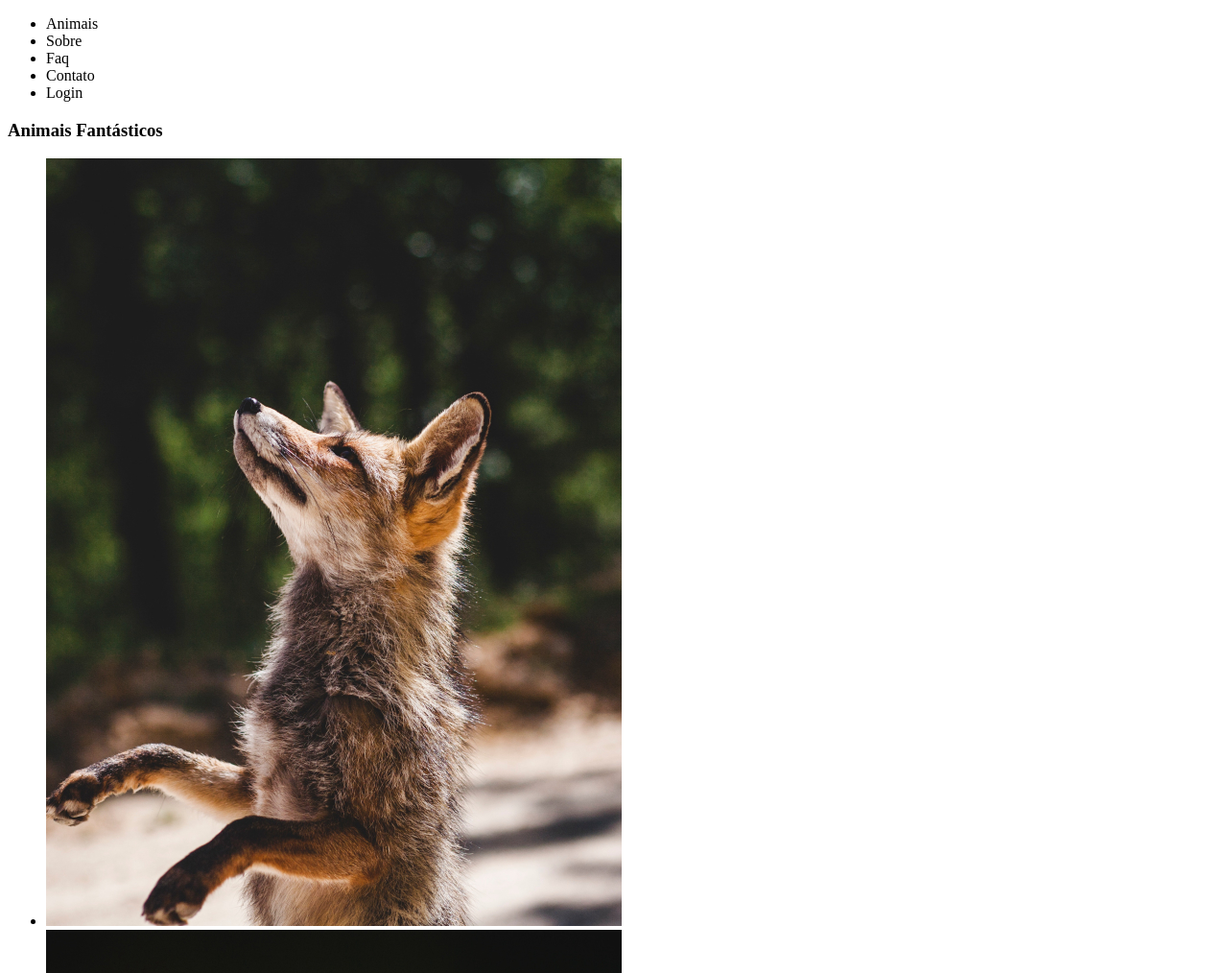
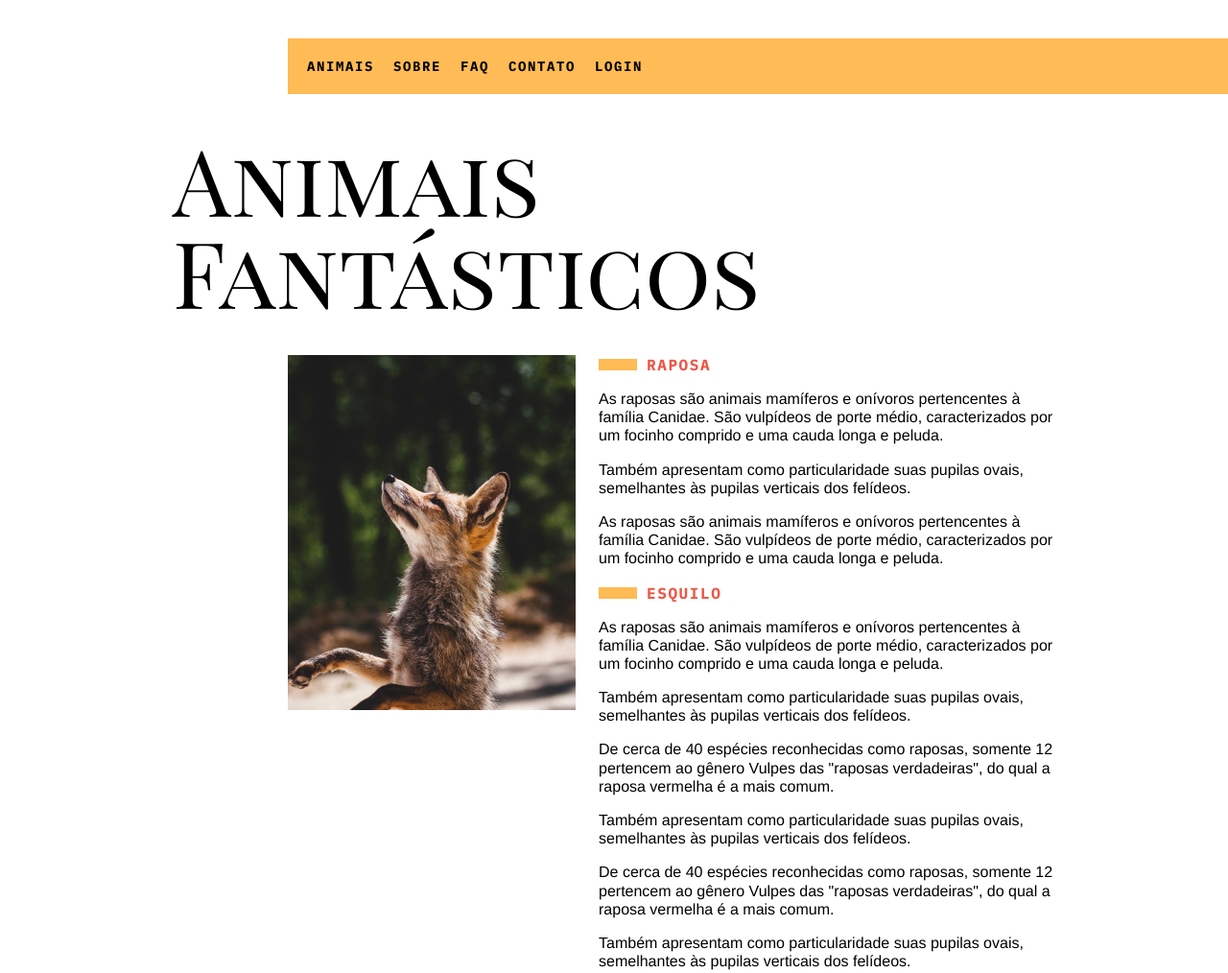
Before and after one commit to MatheusTG/animais-fantasticos, a website built with webpack: page index.html in a window 1280 px wide. Shown: the top 1014 px of the page at 96% size. Built offline with nearby package versions, Linux system fonts and the light colour scheme; files whose address does not match are found by name.

Commit message:
Estilos de  header e animais

```diff
--- /dev/null
+++ b/css/animais.css
@@ -0,0 +1,45 @@
+.animais-content {
+  grid-column: 3/4;
+  display: grid;
+  grid-template-columns: 300px 1fr;
+  gap: 24px;
+}
+
+.animais-lista {
+  height: 370px;
+  overflow-y: scroll;
+}
+
+.animais-lista::-webkit-scrollbar {
+  width: 18px;
+}
+
+.animais-lista::-webkit-scrollbar-thumb {
+  background-color: #FB5;
+  border-left: 4px solid white;
+  border-right: 4px solid white;
+}
+
+.animais-descricao h2 {
+  font-family: 'IBM Plex Mono';
+  font-size: 1rem;
+  text-transform: uppercase;
+  letter-spacing: .1rem;
+  color: var(--corp02);
+  margin-bottom: 16px;
+}
+
+.animais-descricao h2::before {
+  content: '';
+  display: inline-block;
+  width: 40px;
+  height: 12px;
+  background-color: var(--corp01);
+  margin-right: 10px;
+}
+
+.animais-descricao p {
+  font-family: Helvetica, Arial, sans-serif;
+  line-height: 1.2;
+  margin-bottom: 16px;
+}
--- /dev/null
+++ b/css/global.css
@@ -0,0 +1,32 @@
+:root {
+  --corp01: #FFBB55;
+  --corp02: #E54
+}
+
+* {
+  margin: 0px;
+  padding: 0px;
+}
+
+img {
+  display: block;
+  max-width: 100%;
+}
+
+ul {
+  list-style: none;
+}
+
+.container {
+  display: grid;
+  grid-template-columns: 1fr 120px minmax(300px, 800px) 1fr;
+}
+
+.titulo {
+  grid-column: 2/4;
+  font-family: 'Playfair Display SC';
+  font-size: 6rem;
+  line-height: 1;
+  font-weight: 400;
+  margin-bottom: 40px;
+}
--- /dev/null
+++ b/css/nav.css
@@ -0,0 +1,19 @@
+.nav {
+  grid-column: 3/-1;
+  display: flex;
+  margin-top: 40px;
+  background-color: var(--corp01);
+  padding: 10px;
+  margin-bottom: 40px;
+}
+
+.nav li a {
+  display: block;
+  font-family: 'IBM Plex Mono';
+  font-size: 0.875rem;
+  letter-spacing: .1rem;
+  color: black;
+  text-decoration: none;
+  text-transform: uppercase;
+  padding: 10px;
+}
--- /dev/null
+++ b/css/style.css
@@ -0,0 +1,6 @@
+/* global */
+@import './global.css';
+
+/* home */
+@import './nav.css';
+@import './animais.css';
--- a/index.html
+++ b/index.html
@@ -11,16 +11,17 @@
   <article class="content">
     <nav class="container">
       <ul class="nav">
-        <li>Animais</li>
-        <li>Sobre</li>
-        <li>Faq</li>
-        <li>Contato</li>
-        <li>Login</li>
+        <li><a href="#animais">Animais</a></li>
+        <li><a href="#">Sobre</a></li>
+        <li><a href="#faq">Faq</a></li>
+        <li><a href="#contato">Contato</a></li>
+        <li><a href="#">Login</a></li>
       </ul>
     </nav>
 
-    <article class="animais">
+    <article class="animais container">
       <h1 class="titulo">Animais Fantásticos</h1>
+      <div class="animais-content">
         <ul class="animais-lista">
           <li><img src="./img/imagem1.jpg" alt="Raposa"></li>
           <li><img src="./img/imagem2.jpg" alt="Esquilo"></li>
@@ -30,7 +31,6 @@
           <li><img src="./img/imagem5.jpg" alt="Macaco"></li>
           <li><img src="./img/imagem6.jpg" alt="Leão"></li>
         </ul>
-
         <section class="animais-descricao">
           <div class="raposa">
             <h2>Raposa</h2>
@@ -76,6 +76,8 @@
             <p>Também apresentam como particularidade suas pupilas ovais, semelhantes às pupilas verticais dos felídeos.</p>
           </div>
         </section>
+      </div>
+    </article>
 
     <section class="faq">
       <h1 class="titulo">FAQ</h1>
@@ -131,8 +133,7 @@
       <p>Todos os direitos reservados.</p>
     </footer>
   </article>
-  </article>
 
-  <script src="main.js"></script>
+  <script type="module" src="main.js"></script>
 </body>
 </html>
```
Lines whose indentation alone changed are shown as unchanged.
